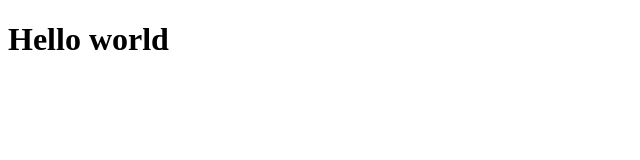
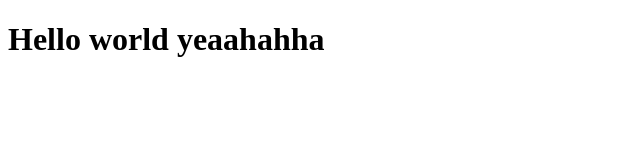
Before and after one commit to JPGarcia21/training-session, a plain HTML site: page training folder/index.html in a window 1280 px wide. Shown: the whole page, without its empty margins (0-640 px from the left). Drawn offline with Linux system fonts and the light colour scheme.

Commit message:
This is my first commit

```diff
--- a/training folder/index.html
+++ b/training folder/index.html
@@ -7,6 +7,6 @@
     <title>Home page</title>
 </head>
 <body>
-    <h1 class="heading">Hello world</h1>
+    <h1 class="heading">Hello world yeaahahha</h1>
 </body>
 </html>
```
